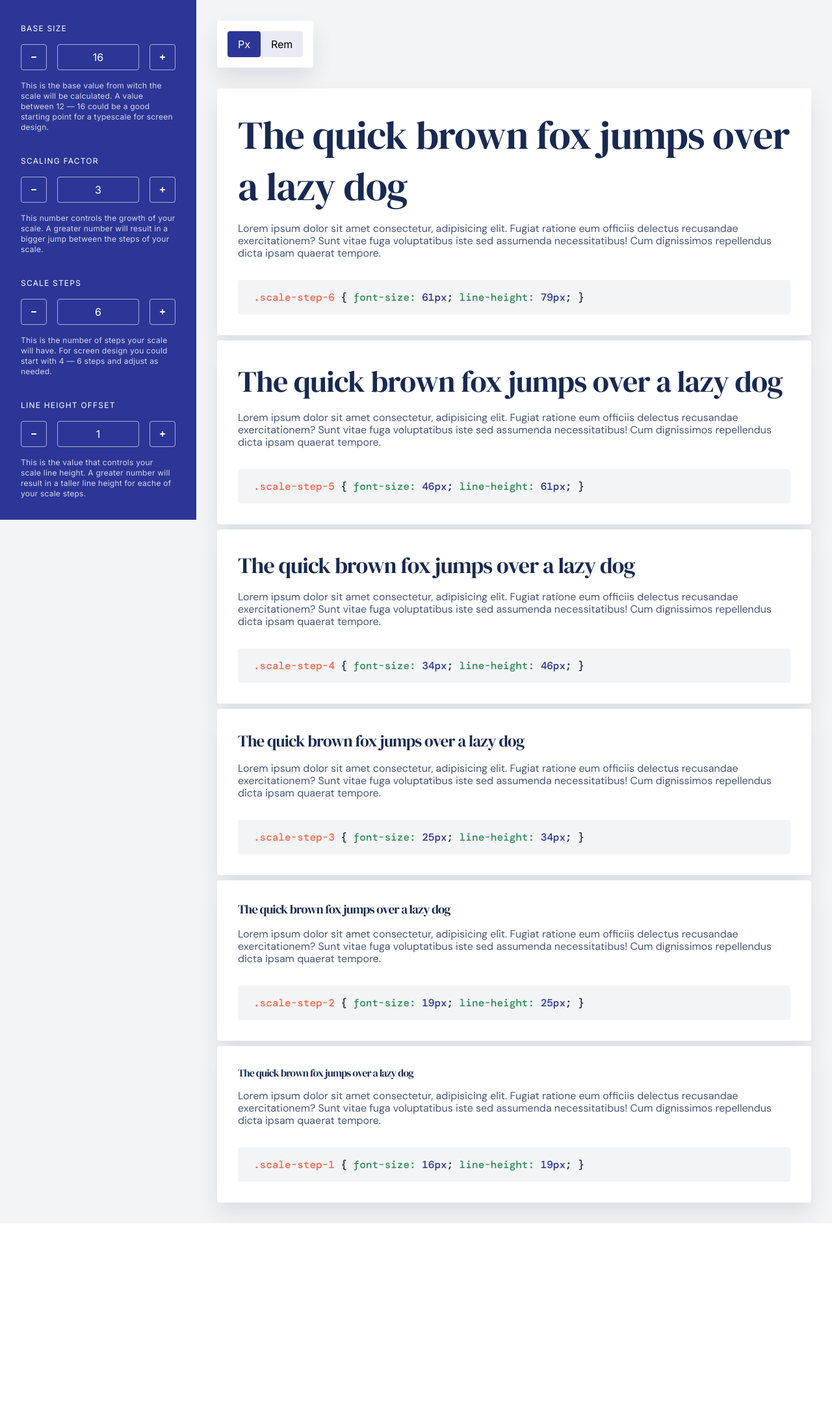
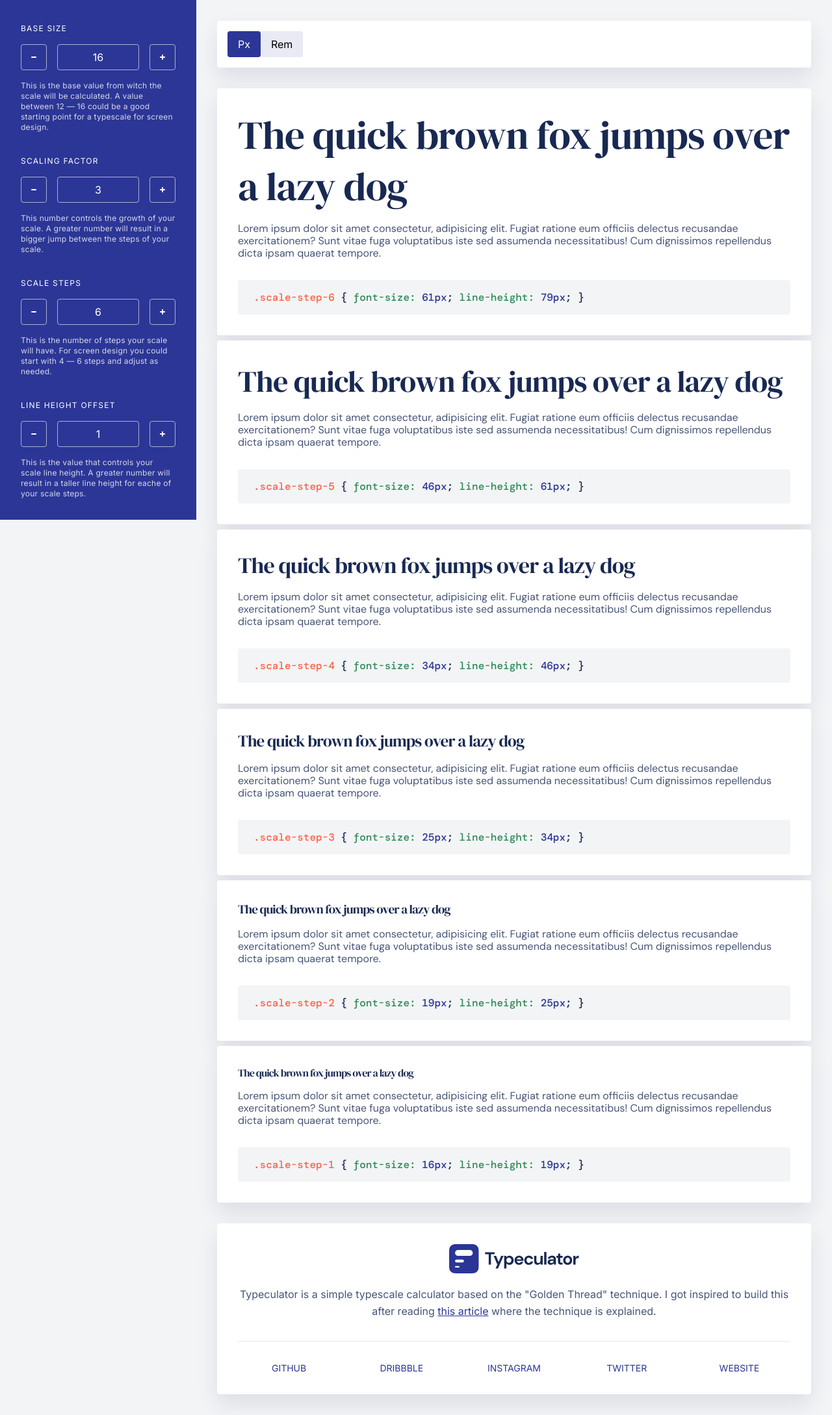
Before and after one commit to alexpaul94/type-scale-calculator, a Vue app: page / in a window 1280 px wide. Shown: the whole page at 65% size. Before the commit the page ends 1883 px from the top, so only its background shows below. Built offline with nearby package versions, Linux system fonts and the light colour scheme.

Commit message:
Added about section and a few minor UI fixes

```diff
--- a/src/App.vue
+++ b/src/App.vue
@@ -37,6 +37,8 @@
         :stepNumber="generated.length - index"
       />
     </div>
+
+    <About />
   </div>
 </template>
 
@@ -46,15 +48,16 @@ import ParamInput from './components/ParamInput.vue'
 import ScaleStep from './components/ScaleStep.vue'
 import UnitsControl from './components/UnitsControl.vue'
 import Error from './components/Error.vue'
+import About from './components/About.vue'
 
 export default {
   name: 'App',
   components: {
-    // TheHeader,
     ParamInput,
     ScaleStep,
     UnitsControl,
-    Error
+    Error,
+    About
   },
   data() {
     return {
@@ -170,7 +173,7 @@ export default {
   box-sizing: border-box;
 }
 
-#app {
+:root {
   // Fonts
   --ui-font: 'Inter';
   --sample-sans-font: 'DM Sans';
@@ -189,7 +192,25 @@ export default {
   // Effects
   --box-shadow: 0px 16px 32px rgba(var(--contrast-color), 0.1);
   --rounding: 4px;
+}
 
+body::-webkit-scrollbar {
+  width: 16px;
+}
+body {
+  scrollbar-width: thin;
+  scrollbar-color: rgba(var(--accent-color), 1);
+}
+body::-webkit-scrollbar-track {
+  background: rgba(var(--contrast-color), 0.05);
+}
+body::-webkit-scrollbar-thumb {
+  border-radius: 16px;
+  background-color: rgba(var(--accent-color), 1);
+  border: 4px solid rgba(var(--primary-color), 1);
+}
+
+#app {
   font-family: var(--ui-font), Helvetica, Arial, sans-serif;
   -webkit-font-smoothing: antialiased;
   -moz-osx-font-smoothing: grayscale;
@@ -217,6 +238,32 @@ export default {
     width: 100%;
     display: grid;
     grid-template-columns: repeat(auto-fit, minmax(300px, 1fr));
+    scrollbar-width: thin;
+    scrollbar-color: rgba(var(--primary-color), 0.3);
+  }
+
+  &::-webkit-scrollbar {
+    width: 16px;
+  }
+  &::-webkit-scrollbar-track {
+    // background: rgba(var(--contrast-color), 0);
+  }
+  &::-webkit-scrollbar-thumb {
+    border-radius: 16px;
+    background-color: rgba(var(--primary-color), 0.3);
+    border: 4px solid rgba(var(--accent-color), 1);
+  }
+}
+
+.units {
+  margin-left: var(--sidebar-width);
+  padding: var(--spacing);
+  padding-bottom: 0;
+
+  @media screen and (max-width: 900px) {
+    margin: 0;
+    padding: var(--spacing-xs);
+    padding-bottom: 0;
   }
 }
 
@@ -227,6 +274,18 @@ export default {
   @media screen and (max-width: 900px) {
     margin-left: 0;
     padding: var(--spacing-xs);
+  }
+}
+
+.about {
+  margin-left: var(--sidebar-width);
+  padding: var(--spacing);
+  padding-top: 0;
+
+  @media screen and (max-width: 900px) {
+    margin: 0;
+    padding: var(--spacing-xs);
+    padding-top: 0;
   }
 }
 
--- /dev/null
+++ b/src/components/About.vue
@@ -0,0 +1,102 @@
+<template>
+  <div class="about">
+    <div class="about__content">
+      <img
+        class="about__logo"
+        src="../assets/logo.svg"
+        alt="Typeculator - typescale generator"
+      >
+      <p class="about__body">
+        Typeculator is a simple typescale calculator based on the "Golden Thread" technique. I got inspired to build this after reading <a
+          href="https://medium.com/design-ibm/a-deep-dive-on-typescales-16c7b1473d83"
+          title="Medium article about typescales"
+          target="_blank"
+        >this article</a> where the technique is explained.
+      </p>
+
+      <p class="about__links">
+        <a
+          href="https://github.com/alexpaul94/type-scale-calculator"
+          title="Typeculator Github page"
+          target="_blank"
+        >Github</a>
+        <a
+          href="https://dribbble.com/AlexPaul"
+          title="Alex Paul's Dribbble profile"
+          target="_blank"
+        >Dribbble</a>
+        <a
+          href="https://www.instagram.com/alexpaul.me/"
+          title="Alex Paul's Instagram profile"
+          target="_blank"
+        >Instagram</a>
+        <a
+          href="https://twitter.com/alexpaul_design"
+          title="Alex Paul's Twitter profile"
+          target="_blank"
+        >Twitter</a>
+        <a
+          href="https://alexpaul.me"
+          title="Alex Paul's website"
+          target="_blank"
+        >Website</a>
+      </p>
+
+    </div>
+  </div>
+</template>
+
+<script>
+export default {
+  name: 'About'
+}
+</script>
+
+<style lang="scss">
+.about {
+  text-align: center;
+
+  &__content {
+    background-color: rgba(var(--primary-color), 1);
+    padding: var(--spacing);
+    border-radius: var(--rounding);
+    box-shadow: var(--box-shadow);
+
+    @media screen and (max-width: 900px) {
+      padding: var(--spacing-s) var(--spacing-md);
+    }
+  }
+
+  &__logo {
+    max-width: 200px;
+    margin-bottom: var(--spacing-s);
+  }
+
+  &__body {
+    line-height: 1.6;
+    color: rgba(var(--contrast-color), 0.8);
+
+    a {
+      color: rgba(var(--accent-color), 1);
+    }
+  }
+
+  &__links {
+    display: grid;
+    justify-items: center;
+    grid-template-columns: repeat(auto-fit, minmax(100px, 1fr));
+    grid-template-rows: auto;
+    grid-gap: var(--spacing-s);
+    margin-top: var(--spacing);
+    padding-top: var(--spacing);
+    border-top: 1px solid rgba(var(--contrast-color), 0.1);
+
+    a {
+      font-size: 14px;
+      text-transform: uppercase;
+      text-decoration: none;
+      color: rgba(var(--accent-color), 1);
+    }
+  }
+}
+</style>
--- a/src/components/UnitsControl.vue
+++ b/src/components/UnitsControl.vue
@@ -1,4 +1,5 @@
 <template>
+  <div class="units">
     <div class="units-control">
       <button
         class="units-toggle"
@@ -66,6 +67,7 @@
         </button>
       </div>
     </div>
+  </div>
 </template>
 
 <script>
@@ -111,27 +113,17 @@ export default {
 
 <style lang="scss" scoped>
 .units-control {
-  display: inline-flex;
-  justify-content: center;
+  display: flex;
   align-items: center;
-  margin-left: calc(var(--sidebar-width) + var(--spacing));
-  margin-top: var(--spacing);
+  overflow: hidden;
   border-radius: var(--rounding);
   background-color: rgba(var(--primary-color), 1);
   box-shadow: var(--box-shadow);
   padding: var(--spacing-s);
-  overflow: hidden;
 
   @media screen and (max-width: 900px) {
     display: block;
-    margin-left: var(--spacing-xs);
-    margin-right: var(--spacing-xs);
-  }
-
-  & > * {
-    background-color: transparent;
-    border: none;
-    width: 100%;
+    text-align: center;
   }
 
   &__rem {
@@ -201,12 +193,14 @@ export default {
 
 .units-toggle {
   padding: 0;
+  border: none;
   outline: none;
   border-radius: var(--rounding);
   background-color: rgba(var(--accent-color), 0.1);
 
   @media screen and (max-width: 900px) {
     display: flex;
+    width: 100%;
   }
 
   &__value {
```
Also changed, not shown: src/assets/logo.svg (added). Lines whose indentation alone changed are shown as unchanged.
